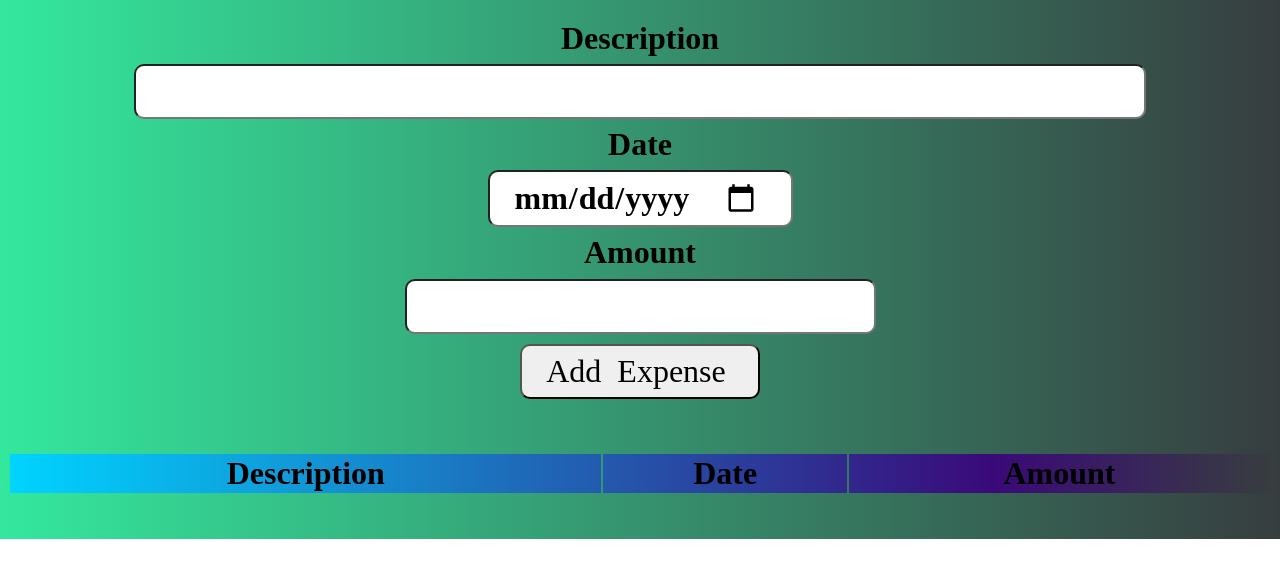
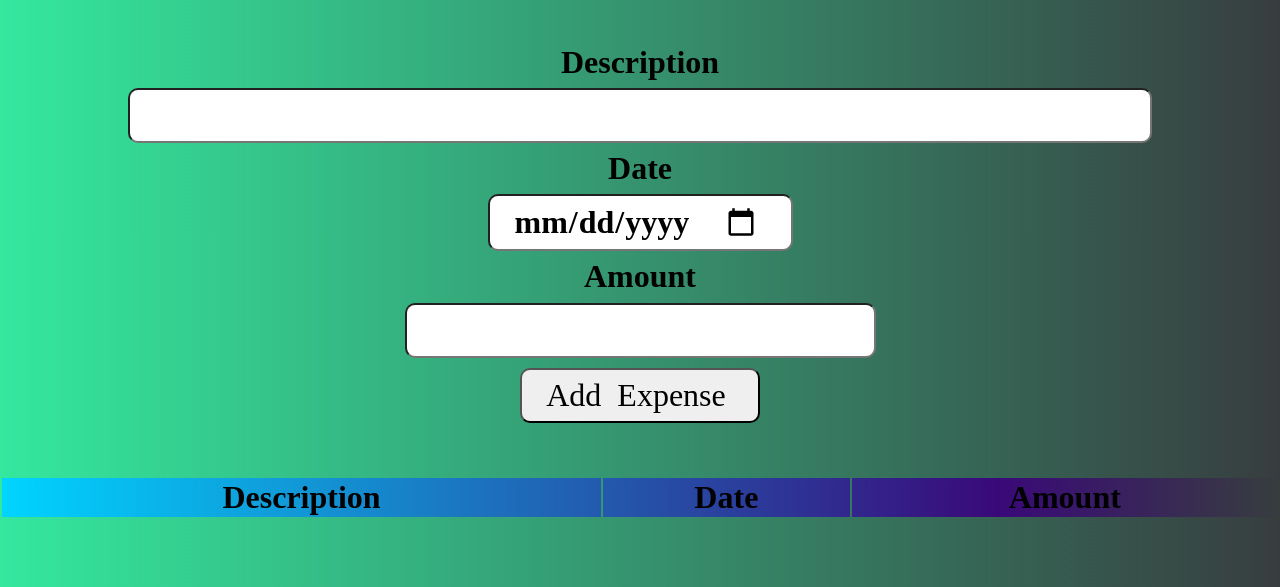
Before and after one commit to Jamie-Andrews1/expense-tracker, a plain HTML site: page index.html in a window 1280 px wide. Shown: the part 277-864 px from the top of the page. Before the commit the page ends 816 px from the top, so only its background shows below. Drawn offline with Linux system fonts and the light colour scheme.

Commit message:
added min on description box

```diff
--- a/style.css
+++ b/style.css
@@ -17,6 +17,7 @@ body {
     rgb(55, 61, 63) 0%,
     rgba(52, 232, 158, 1) 100%
   );
+  margin: 2rem 0 2rem 0;
 }
 h1 {
   margin: 0;
@@ -84,7 +85,7 @@ button:hover {
   box-shadow: 0 8px 16px 0 rgba(0, 0, 0, 0.2), 0 6px 20px 0 rgba(0, 0, 0, 0.19);
 }
 #name {
-  width: 80%;
+  width: min(80ch, 80%);
 }
 .delete {
   color: red;
```
